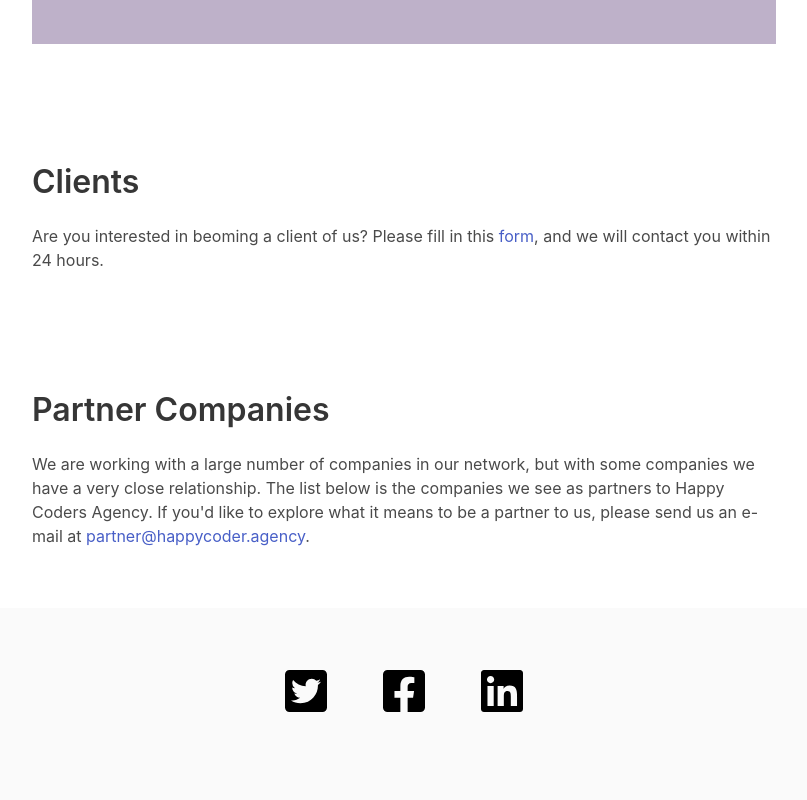
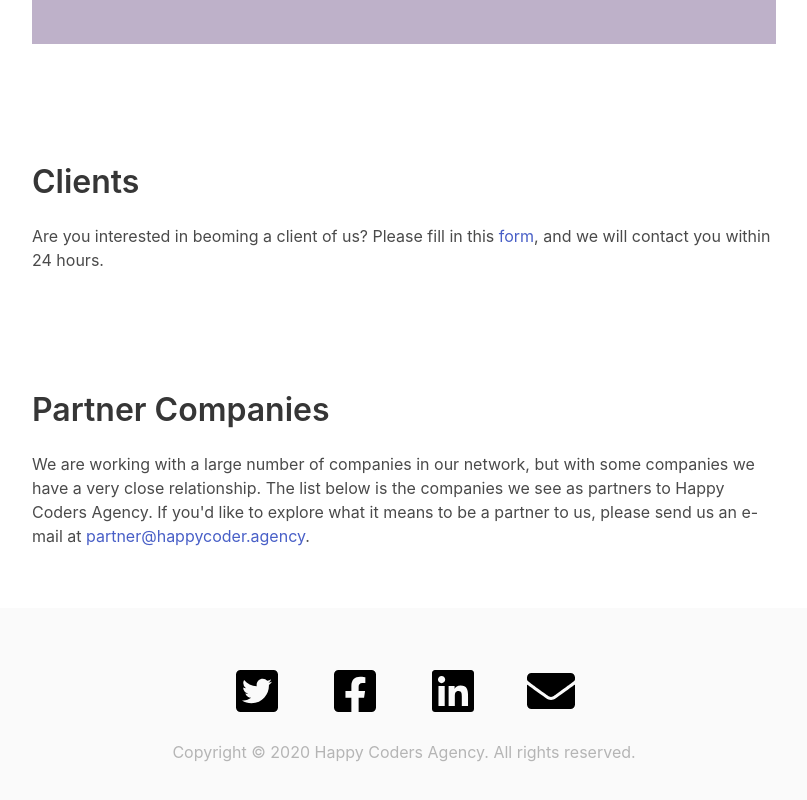
Before and after one commit to Happy-Coders-Agency/wappy-coders-agency-web, a Next.js app: page / in a window 1280 px wide. Shown: the part 2465-3265 px from the top of the page, without its empty margins (236-1043 px from the left). Built offline with nearby package versions, Linux system fonts and the light colour scheme.

Commit message:
Added communication links

```diff
--- a/components/ClientsSection.jsx
+++ b/components/ClientsSection.jsx
@@ -10,7 +10,7 @@ const ClientSection = () => (
                         Are you interested in beoming a client of us? Please
                         fill in this&nbsp;
                         <a
-                            href="https://forms.gle/1Tk2wVWgViYb6MTM9"
+                            href="https://forms.gle/qxxx47qKTueHFGZq7"
                             target="_blank">
                             form
                         </a>
--- a/components/Footer.jsx
+++ b/components/Footer.jsx
@@ -1,4 +1,5 @@
 import { FontAwesomeIcon } from '@fortawesome/react-fontawesome';
+import { faEnvelope } from '@fortawesome/free-solid-svg-icons';
 import {
     faTwitterSquare,
     faFacebookSquare,
@@ -30,6 +31,16 @@ const Footer = () => (
                         </a>
                     </span>
                 </div>
+                <div className="column is-1-desktop">
+                    <span className="social-media-link">
+                        <a href="mailto:info@happycoders.agency">
+                            <FontAwesomeIcon icon={faEnvelope} />
+                        </a>
+                    </span>
+                </div>
+            </div>
+            <div className="columns is-centered has-text-grey-light is-size-6">
+                Copyright &copy; 2020 Happy Coders Agency. All rights reserved.
             </div>
         </div>
         <style jsx>{`
--- a/components/NavBar.jsx
+++ b/components/NavBar.jsx
@@ -46,7 +46,9 @@ const NavBar = () => {
                 <div className="navbar-end">
                     <div className="navbar-item">
                         <div className="buttons">
-                            <a className="button is-primary is-small">
+                            <a
+                                className="button is-primary is-small"
+                                href="https://forms.gle/qxxx47qKTueHFGZq7">
                                 <strong>Sign up</strong>
                             </a>
                         </div>
```
